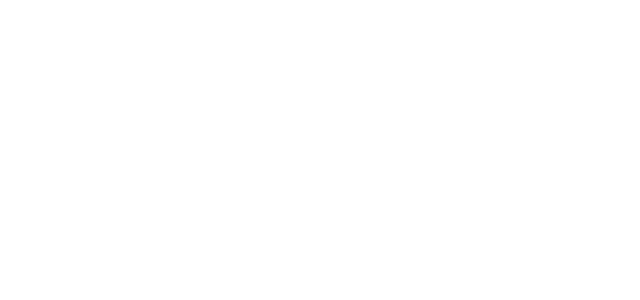
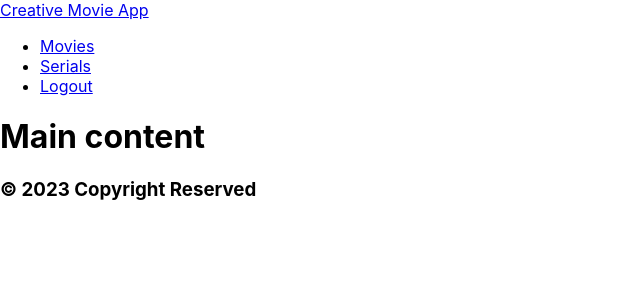
Before and after one commit to uabdirasul/creativemovie, a React (Create React App) app: page / in a window 1280 px wide. Shown: the top 300 px of the page, without its empty margins (0-640 px from the left). Built offline with nearby package versions, Linux system fonts and the light colour scheme.

Commit message:
basic init

```diff
--- a/src/App.js
+++ b/src/App.js
@@ -1,8 +1,17 @@
 import React, { Component } from "react";
+import Header from "./Layout/Header";
+import Main from "./Layout/Main";
+import Footer from "./Layout/Footer";
 
 class App extends Component {
   render() {
-    return <div></div>;
+    return (
+      <React.StrictMode>
+        <Header />
+        <Main />
+        <Footer />
+      </React.StrictMode>
+    );
   }
 }
 
--- /dev/null
+++ b/src/Layout/Footer.js
@@ -0,0 +1,17 @@
+import React, { Component } from "react";
+
+class Footer extends Component {
+  render() {
+    return (
+      <footer className="page-footer">
+        <div className="footer-copyright">
+          <div className="container">
+            <h3>&copy; {new Date().getFullYear()} Copyright Reserved</h3>
+          </div>
+        </div>
+      </footer>
+    );
+  }
+}
+
+export default Footer;
--- /dev/null
+++ b/src/Layout/Header.js
@@ -0,0 +1,26 @@
+import React, { Component } from "react";
+
+class Header extends Component {
+  render() {
+    return (
+      <header>
+        <div className="header__nav">
+          <a href="#!">Creative Movie App</a>
+          <ul>
+            <li>
+              <a href="#!">Movies</a>
+            </li>
+            <li>
+              <a href="#!">Serials</a>
+            </li>
+            <li>
+              <a href="#!">Logout</a>
+            </li>
+          </ul>
+        </div>
+      </header>
+    );
+  }
+}
+
+export default Header;
--- /dev/null
+++ b/src/Layout/Main.js
@@ -0,0 +1,13 @@
+import React, { Component } from "react";
+
+class Main extends Component {
+  render() {
+    return (
+      <main>
+        <h1>Main content</h1>
+      </main>
+    );
+  }
+}
+
+export default Main;
```
